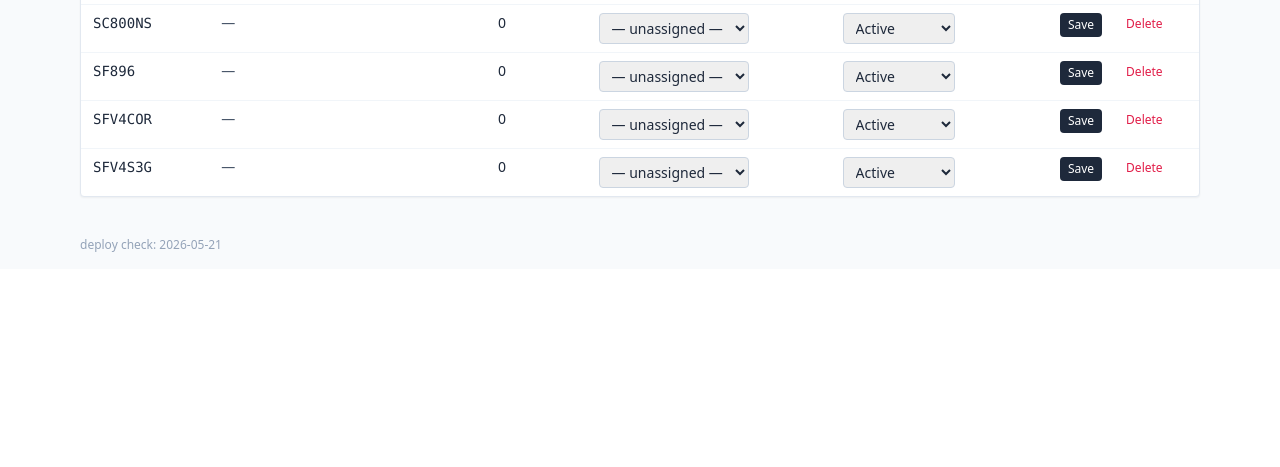
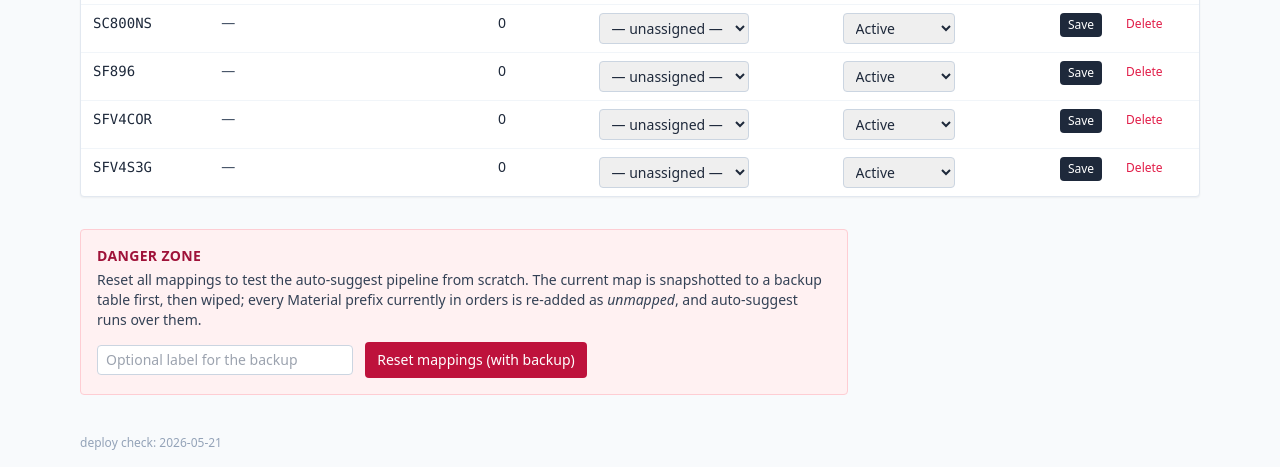
Before and after one commit to DucatiNorthEurope/ducati-forecast, a Flask app: page /admin/mapping in a window 1280 px wide. Shown: the part 1758-2225 px from the top of the page. Before the commit the page ends 2010 px from the top, so only its background shows below. Run offline with Flask 3, Linux system fonts and the light colour scheme; the visitor is signed in with stand-in values (Sample User, id 1); data comes from the database, SQL or seed files in the repository; data that the repository does not hold is empty; some libraries are stand-ins or nearby versions.

Commit message:
Add Reset Mappings flow with backup
For testing the auto-suggest pipeline end-to-end: a "Reset mappings"
button at the bottom of the mapping page (with confirm + optional
label) snapshots the current material_map to a new material_map_backups
table, wipes the table, re-seeds every material_prefix currently in
orders as 'unmapped', and runs auto-suggest over them.

The flash message reports rows-backed-up, rows-re-seeded, and
suggestions-proposed. Latest backup timestamp is shown above the button
so it's clear there's a recovery option.

material_map_backups is created via the standard schema bootstrap, so
on first request after deploy the table appears automatically.

Co-Authored-By: Claude Opus 4.7 (1M context) <noreply@anthropic.com>

```diff
--- a/app/app.py
+++ b/app/app.py
@@ -1,4 +1,5 @@
 import io
+import json
 import os
 import re
 import secrets
@@ -668,8 +669,12 @@ def admin_mapping():
     proposal_count = con.execute(
         "SELECT COUNT(*) AS c FROM material_map WHERE proposed_plan_model IS NOT NULL"
     ).fetchone()["c"]
+    latest_backup = con.execute(
+        "SELECT snapshot_at, row_count FROM material_map_backups "
+        "ORDER BY id DESC LIMIT 1"
+    ).fetchone()
     return render_template("admin_mapping.html", rows=rows, plan_models=plan_models,
-                           proposal_count=proposal_count)
+                           proposal_count=proposal_count, latest_backup=latest_backup)
 
 
 @app.route("/admin/mapping/update", methods=["POST"])
@@ -752,6 +757,49 @@ def admin_mapping_delete():
     prefix = request.form["prefix"]
     db.get_conn().execute("DELETE FROM material_map WHERE material_prefix=?", (prefix,))
     db.get_conn().commit()
+    return redirect(url_for("admin_mapping"))
+
+
+@app.route("/admin/mapping/reset", methods=["POST"])
+@admin_required
+def admin_mapping_reset():
+    """Snapshot the current material_map to material_map_backups, wipe it,
+    then re-seed with every unique material_prefix from orders as 'unmapped'
+    and run auto-suggest. Designed for testing the auto-suggest pipeline."""
+    con = db.get_conn()
+
+    # Snapshot
+    existing = con.execute(
+        "SELECT material_prefix, plan_super, plan_model, status, notes, "
+        "proposed_plan_super, proposed_plan_model, proposal_rejected "
+        "FROM material_map ORDER BY material_prefix"
+    ).fetchall()
+    payload = json.dumps([dict(r) for r in existing])
+    label = (request.form.get("label") or "").strip() or None
+    con.execute(
+        "INSERT INTO material_map_backups(label, row_count, payload) VALUES(?,?,?)",
+        (label, len(existing), payload),
+    )
+
+    # Wipe
+    con.execute("DELETE FROM material_map")
+
+    # Re-seed from current orders so there's something to auto-suggest against
+    cur = con.execute(
+        "INSERT INTO material_map(material_prefix, status) "
+        "SELECT DISTINCT material_prefix, 'unmapped' FROM orders "
+        "WHERE material_prefix IS NOT NULL"
+    )
+    seeded = cur.rowcount
+
+    proposed = _auto_suggest_mappings()
+    con.commit()
+
+    flash(
+        f"Backed up {len(existing)} mappings, cleared the table, re-seeded "
+        f"{seeded} prefix(es) from orders, and proposed {proposed} mapping(s).",
+        "ok",
+    )
     return redirect(url_for("admin_mapping"))
 
 
--- a/app/db.py
+++ b/app/db.py
@@ -117,6 +117,13 @@ CREATE TABLE IF NOT EXISTS plan_model_history (
     first_seen_at TEXT DEFAULT CURRENT_TIMESTAMP,
     acknowledged INTEGER NOT NULL DEFAULT 0
 );
+CREATE TABLE IF NOT EXISTS material_map_backups (
+    id INTEGER PRIMARY KEY,
+    snapshot_at TEXT DEFAULT CURRENT_TIMESTAMP,
+    label TEXT,
+    row_count INTEGER NOT NULL DEFAULT 0,
+    payload TEXT NOT NULL
+);
 """
 
 _POSTGRES_SCHEMA = """
@@ -193,6 +200,13 @@ CREATE TABLE IF NOT EXISTS plan_model_history (
     plan_model TEXT PRIMARY KEY,
     first_seen_at TIMESTAMP DEFAULT CURRENT_TIMESTAMP,
     acknowledged INTEGER NOT NULL DEFAULT 0
+);
+CREATE TABLE IF NOT EXISTS material_map_backups (
+    id BIGSERIAL PRIMARY KEY,
+    snapshot_at TIMESTAMP DEFAULT CURRENT_TIMESTAMP,
+    label TEXT,
+    row_count INTEGER NOT NULL DEFAULT 0,
+    payload TEXT NOT NULL
 );
 """
 
--- a/app/templates/admin_mapping.html
+++ b/app/templates/admin_mapping.html
@@ -90,4 +90,22 @@
     </tbody>
   </table>
 </div>
+
+<div class="mt-8 border border-rose-200 bg-rose-50 rounded p-4 max-w-3xl">
+  <h2 class="text-sm font-semibold text-rose-800 uppercase tracking-wide mb-1">Danger zone</h2>
+  <p class="text-sm text-slate-700 mb-3">
+    Reset all mappings to test the auto-suggest pipeline from scratch. The current map is snapshotted to a backup table first, then wiped; every Material prefix currently in orders is re-added as <em>unmapped</em>, and auto-suggest runs over them.
+    {% if latest_backup %}
+      <span class="block text-xs text-slate-500 mt-1">Latest backup: {{ latest_backup.row_count }} rows at {{ latest_backup.snapshot_at }}.</span>
+    {% endif %}
+  </p>
+  <form method="post" action="{{ url_for('admin_mapping_reset') }}"
+        onsubmit="return confirm('This will clear ALL current mappings (a backup is saved first). Continue?');">
+    <input type="text" name="label" placeholder="Optional label for the backup"
+           class="border border-slate-300 rounded px-2 py-1 text-sm mr-2 w-64">
+    <button class="bg-rose-700 text-white text-sm rounded px-3 py-2 hover:bg-rose-600">
+      Reset mappings (with backup)
+    </button>
+  </form>
+</div>
 {% endblock %}
```
